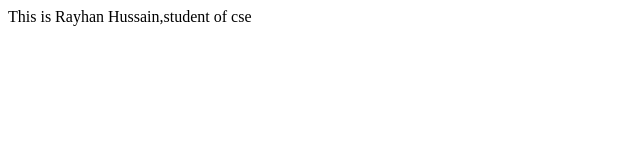
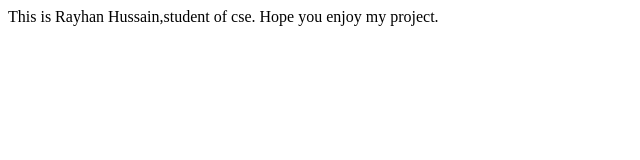
Before and after one commit to rayhanhcse/first-project, a plain HTML site: page index.html in a window 1280 px wide. Shown: the whole page, without its empty margins (0-640 px from the left). Drawn offline with Linux system fonts and the light colour scheme.

Commit message:
Update index.html

```diff
--- a/index.html
+++ b/index.html
@@ -7,6 +7,7 @@
     <title>Document</title>
 </head>
 <body>
-    This is Rayhan Hussain,student of cse
+    This is Rayhan Hussain,student of cse.
+    Hope you enjoy my project.
 </body>
 </html>
```
